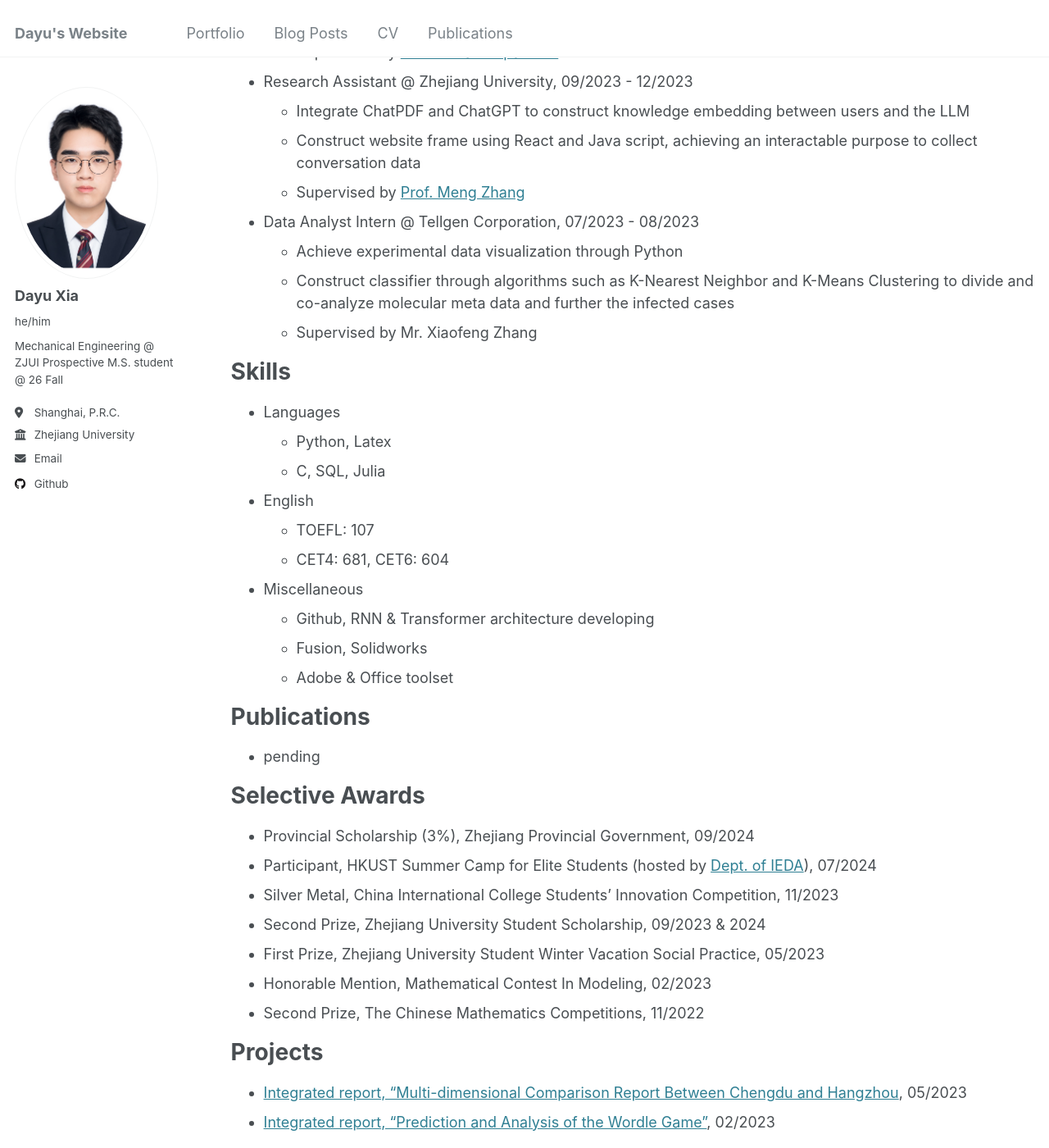
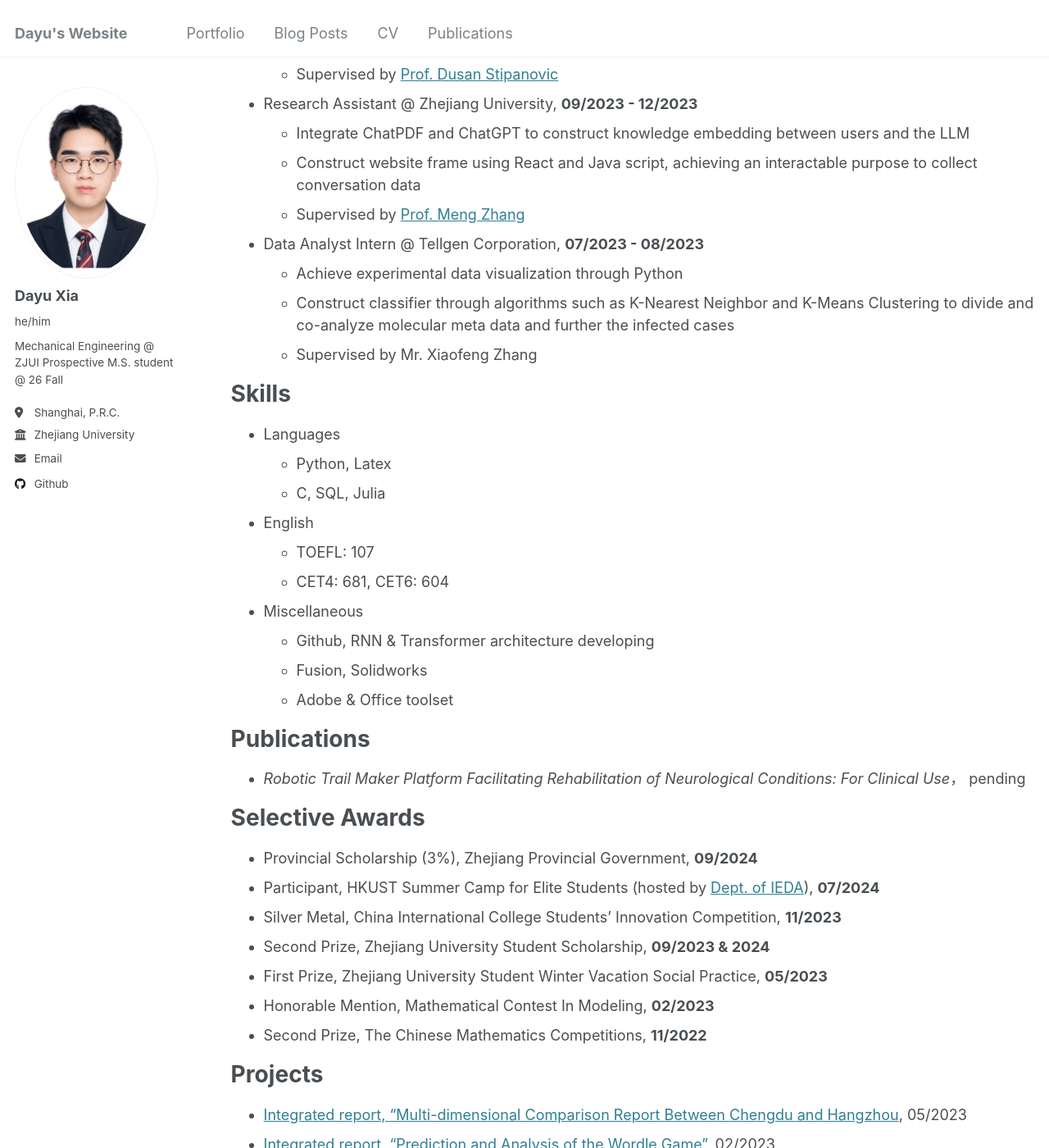
Before and after one commit to dyxia1241/dyxia1241.github.io, a Jekyll site: the page built from _pages/cv.md, in a window 1280 px wide and 1400 px high, scrolled down 697 px. Shown: the whole window at 82% size. Built offline with Jekyll 4.4.1, drawn with Linux system fonts in a browser that asks for light colours; some of the changed text lies outside the part shown.

Commit message:
Update cv.md

```diff
--- a/_pages/cv.md
+++ b/_pages/cv.md
@@ -53,17 +53,17 @@
 
 Publications
 ======
-* pending
+* *Robotic Trail Maker Platform Facilitating Rehabilitation of Neurological Conditions: For Clinical Use*， pending
 
 Selective Awards
 ======
-* Provincial Scholarship (3%), Zhejiang Provincial Government, 09/2024
-* Participant, HKUST Summer Camp for Elite Students (hosted by [Dept. of IEDA](https://ieda.ust.hk/eng/index.php)), 07/2024
-* Silver Metal, China International College Students' Innovation Competition, 11/2023
-* Second Prize, Zhejiang University Student Scholarship, 09/2023 & 2024
-* First Prize, Zhejiang University Student Winter Vacation Social Practice, 05/2023
-* Honorable Mention, Mathematical Contest In Modeling, 02/2023
-* Second Prize, The Chinese Mathematics Competitions, 11/2022
+* Provincial Scholarship (3%), Zhejiang Provincial Government, **09/2024**
+* Participant, HKUST Summer Camp for Elite Students (hosted by [Dept. of IEDA](https://ieda.ust.hk/eng/index.php)), **07/2024**
+* Silver Metal, China International College Students' Innovation Competition, **11/2023**
+* Second Prize, Zhejiang University Student Scholarship, **09/2023 & 2024**
+* First Prize, Zhejiang University Student Winter Vacation Social Practice, **05/2023**
+* Honorable Mention, Mathematical Contest In Modeling, **02/2023**
+* Second Prize, The Chinese Mathematics Competitions, **11/2022**
 
 Projects
 ======
```
Also changed, not shown: other parts of _pages/cv.md (+8 -8 lines).
